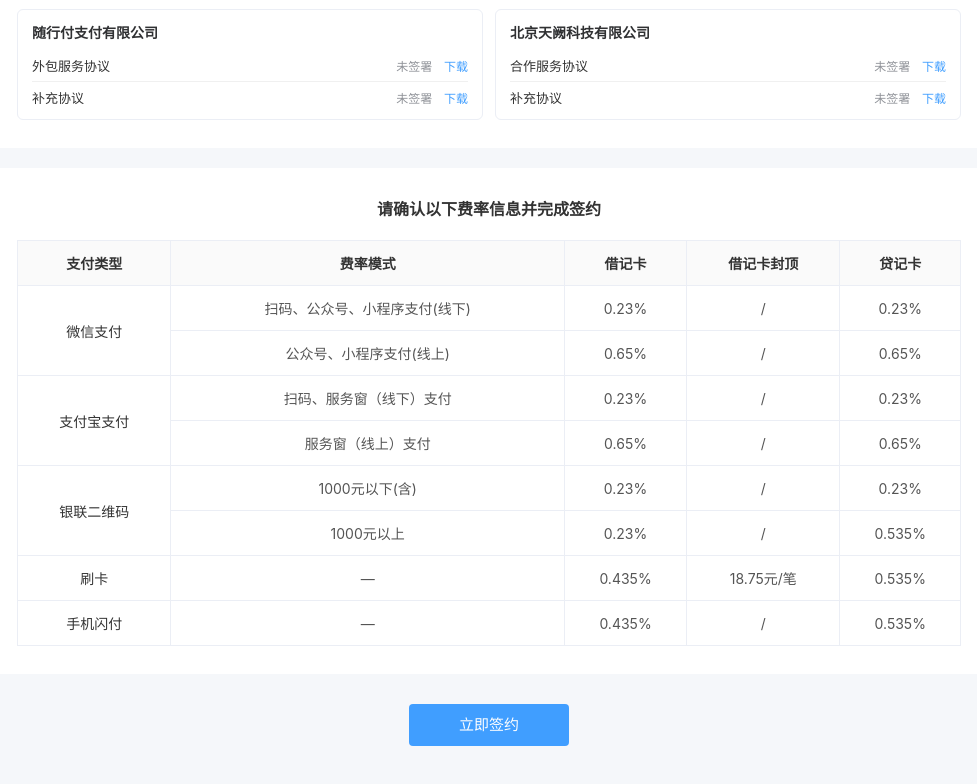
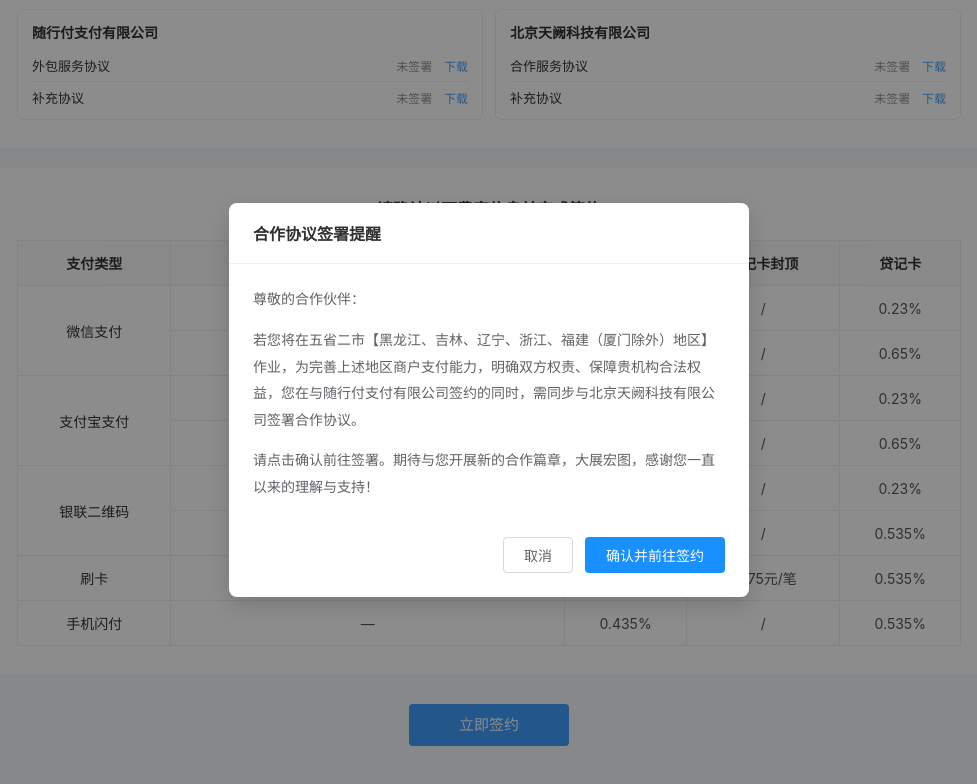
Before and after one commit to Gaohailinga/sign-entity-prototype, a plain HTML site: page sign-confirm.html in a window 1280 px wide. Both pictures are taken after a click on the button "立即签约". Shown: the part 239-1023 px from the top of the page, without its empty margins (151-1128 px from the left). Drawn offline with Linux system fonts and the light colour scheme.

Commit message:
Add sign confirmation modal with two-button actions

```diff
--- a/sign-confirm.html
+++ b/sign-confirm.html
@@ -189,6 +189,67 @@
   }
   .btn-primary:hover { background: #66b1ff; }
 
+  /* ===== 弹窗 ===== */
+  .modal-overlay {
+    position: fixed;
+    inset: 0;
+    background: rgba(0, 0, 0, 0.45);
+    display: none;
+    align-items: center;
+    justify-content: center;
+    z-index: 1000;
+    padding: 20px;
+  }
+  .modal-overlay.show { display: flex; }
+  .modal {
+    width: 100%;
+    max-width: 520px;
+    background: #fff;
+    border-radius: 8px;
+    box-shadow: 0 8px 24px rgba(0,0,0,0.15);
+    overflow: hidden;
+  }
+  .modal-header {
+    padding: 18px 24px;
+    border-bottom: 1px solid #ebeef5;
+    font-size: 16px;
+    font-weight: 600;
+    color: #303133;
+  }
+  .modal-body {
+    padding: 22px 24px;
+    font-size: 14px;
+    line-height: 1.9;
+    color: #606266;
+  }
+  .modal-body p { margin-bottom: 14px; }
+  .modal-body p:last-child { margin-bottom: 0; }
+  .modal-footer {
+    padding: 14px 24px 24px;
+    display: flex;
+    justify-content: flex-end;
+    gap: 12px;
+  }
+  .modal-btn {
+    height: 36px;
+    padding: 0 20px;
+    border-radius: 4px;
+    font-size: 14px;
+    cursor: pointer;
+    border: 1px solid transparent;
+  }
+  .modal-btn.cancel {
+    background: #fff;
+    border-color: #d9d9d9;
+    color: #606266;
+  }
+  .modal-btn.cancel:hover { border-color: #409eff; color: #409eff; }
+  .modal-btn.confirm {
+    background: #1890ff;
+    color: #fff;
+  }
+  .modal-btn.confirm:hover { background: #40a9ff; }
+
   @media (max-width: 768px) {
     body { padding: 16px; }
     .step-line { width: 30px; margin: 0 6px; }
@@ -333,8 +394,46 @@
 
   <!-- 底部按钮 -->
   <div class="action-bar">
-    <button class="btn-primary" onclick="alert('进入电子签约流程')">立即签约</button>
+    <button class="btn-primary" id="signBtn">立即签约</button>
   </div>
 </div>
+
+<!-- 合作协议签署提醒弹窗 -->
+<div class="modal-overlay" id="signModal">
+  <div class="modal">
+    <div class="modal-header">合作协议签署提醒</div>
+    <div class="modal-body">
+      <p>尊敬的合作伙伴：</p>
+      <p>若您将在五省二市【黑龙江、吉林、辽宁、浙江、福建（厦门除外）地区】作业，为完善上述地区商户支付能力，明确双方权责、保障贵机构合法权益，您在与随行付支付有限公司签约的同时，需同步与北京天阙科技有限公司签署合作协议。</p>
+      <p>请点击确认前往签署。期待与您开展新的合作篇章，大展宏图，感谢您一直以来的理解与支持！</p>
+    </div>
+    <div class="modal-footer">
+      <button class="modal-btn cancel" id="cancelBtn">取消</button>
+      <button class="modal-btn confirm" id="confirmBtn">确认并前往签约</button>
+    </div>
+  </div>
+</div>
+
+<script>
+  var modal = document.getElementById('signModal');
+
+  document.getElementById('signBtn').addEventListener('click', function () {
+    modal.classList.add('show');
+  });
+
+  document.getElementById('cancelBtn').addEventListener('click', function () {
+    modal.classList.remove('show');
+  });
+
+  document.getElementById('confirmBtn').addEventListener('click', function () {
+    // 实际项目中替换为真实签约页面地址
+    location.href = 'https://www.example.com/sign';
+  });
+
+  // 点击遮罩关闭
+  modal.addEventListener('click', function (e) {
+    if (e.target === modal) modal.classList.remove('show');
+  });
+</script>
 </body>
 </html>
```
